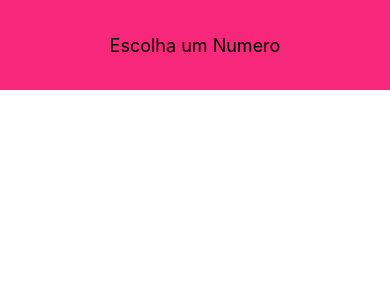
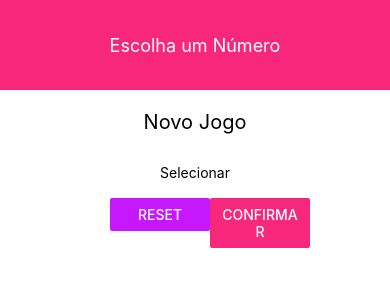
Before and after one commit to thuansilva/Guess-a-Number-App, a React Native app: screen / in a window 390 px wide. Shown: the top 300 px of the page. Built offline with nearby package versions, Linux system fonts and the light colour scheme.

Commit message:
:lipstick: main screen stylization

```diff
--- a/App.js
+++ b/App.js
@@ -1,25 +1,24 @@
 import React from 'react';
 import { StyleSheet, View } from 'react-native';
 
-
 import Header from './components/Header';
+import StartGameScreen from './screens/StartGameScreen';
 
 
 export default function App() {
   return (
-    <View
-      style={styles.screen}
-    >
-      <Header
-        title="Escolha um Numero"
-      />
+    <View style={styles.screen}>
+      <Header title="Escolha um Número" />
+      <StartGameScreen />
     </View>
+
+
   );
 }
 
 
 const styles = StyleSheet.create({
-  escreen: {
+  screen: {
     flex: 1,
     backgroundColor: '#fff',
     alignItems: 'center',
--- /dev/null
+++ b/components/Card.js
@@ -0,0 +1,24 @@
+import React from 'react';
+import { View, StyleSheet } from 'react-native';
+
+const Card = (props) => (
+  <View style={{ ...styles.card, ...props.style }}>{props.children}</View>
+);
+
+const styles = StyleSheet.create({
+  card: {
+    shadowColor: 'black',
+    shadowOffset: {
+      whidth: 0,
+      height: 2,
+    },
+    shadowRadius: 6,
+    shadowOpacity: 0.26,
+    elevation: 5,
+    backgroundColor: 'white',
+    padding: 20,
+    borderRadius: 10,
+  },
+});
+
+export default Card;
--- a/components/Header.js
+++ b/components/Header.js
@@ -1,14 +1,12 @@
 import React from 'react';
 import { StyleSheet, Text, View } from 'react-native';
 
+import Colors from '../constants/colors';
+
 
 const Header = (props) => (
-  <View
-    style={styles.header}
-  >
-    <Text
-      style={styles.headerTitle}
-    >
+  <View style={styles.header}>
+    <Text style={styles.headerTitle}>
       {props.title}
     </Text>
   </View>
@@ -19,12 +17,12 @@ const styles = StyleSheet.create({
     width: '100%',
     height: 90,
     padding: 36,
-    backgroundColor: '#f7287b',
+    backgroundColor: Colors.primary,
     alignItems: 'center',
     justifyContent: 'center',
   },
   headerTitle: {
-    color: 'black',
+    color: 'white',
     fontSize: 18,
   },
 
--- /dev/null
+++ b/constants/colors.js
@@ -0,0 +1,4 @@
+export default {
+  primary: '#f7287b',
+  accent: '#c717fc',
+};
--- /dev/null
+++ b/screens/StartGameScreen.js
@@ -0,0 +1,63 @@
+/* eslint-disable no-unused-vars */
+import React from 'react';
+import {
+  Text, View, StyleSheet, Button, TextInput,
+} from 'react-native';
+
+import Card from '../components/Card';
+import Colors from '../constants/colors';
+
+const StartGameScreen = (props) => (
+  <View style={styles.screen}>
+    <Text style={styles.title}>Novo Jogo</Text>
+    <Card style={styles.inputContainer}>
+      <Text>Selecionar</Text>
+      <TextInput />
+      <View style={styles.buttonContainer}>
+        <View style={styles.button}>
+          <Button
+            title="Reset"
+            color={Colors.accent}
+            onPress={() => {}}
+          />
+        </View>
+        <View style={styles.button}>
+          <Button
+            title="Confirmar"
+            color={Colors.primary}
+            onPress={() => {}}
+          />
+        </View>
+      </View>
+    </Card>
+  </View>
+);
+
+const styles = StyleSheet.create({
+  screen: {
+    flex: 1,
+    padding: 10,
+    alignItems: 'center',
+  },
+  title: {
+    fontSize: 20,
+    marginVertical: 10,
+
+  },
+  inputContainer: {
+    width: 300,
+    maxWidth: '80%',
+    alignItems: 'center',
+  },
+  buttonContainer: {
+    flexDirection: 'row',
+    width: '100%',
+    justifyContent: 'space-between',
+    paddingHorizontal: 15,
+  },
+  button: {
+    width: 100,
+  },
+});
+
+export default StartGameScreen;
```
Also changed, not shown: .eslintrc.json.
